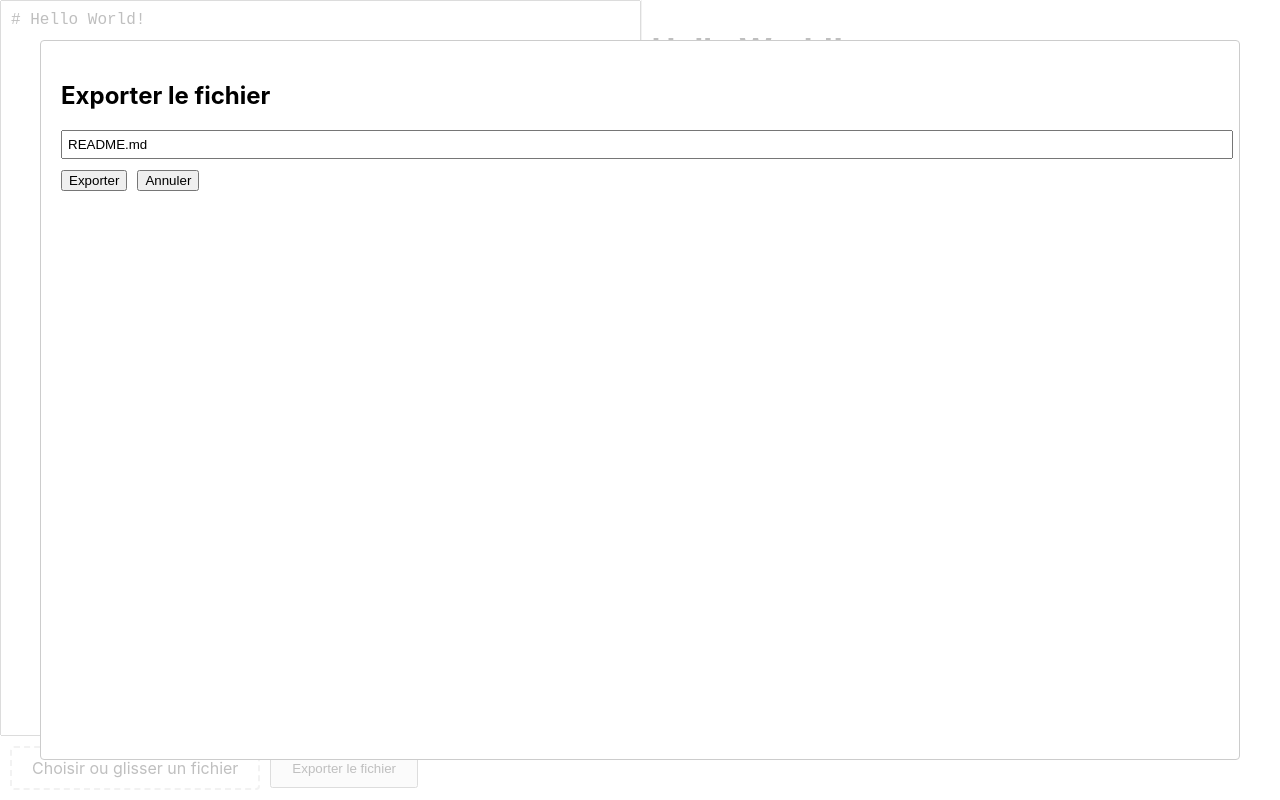
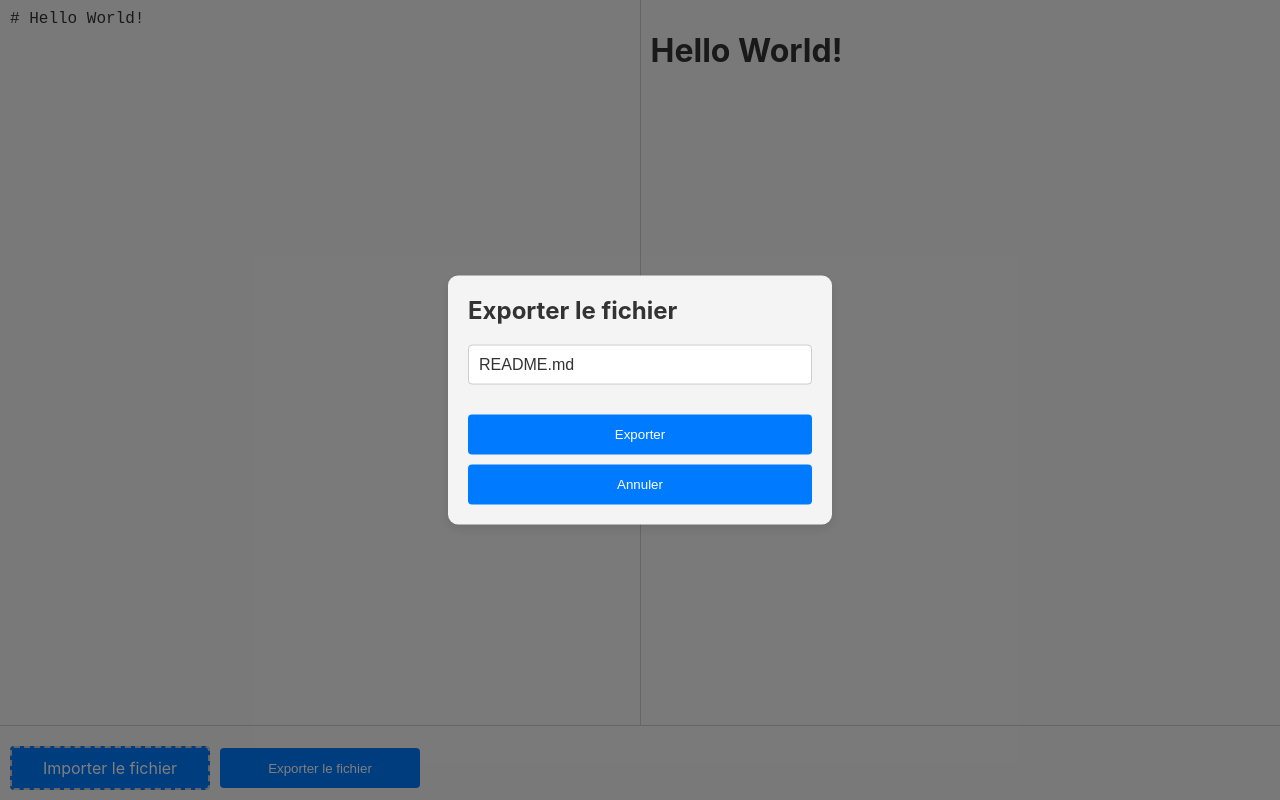
Before and after one commit to Matthieu73110/spec_dev_web_2, a React (Create React App) app in the folder app-markdown/: page /markdown in a window 1280 px wide. Both pictures are taken after a click on the button "Exporter le fichier". Built offline with nearby package versions, Linux system fonts and the light colour scheme.

Commit message:
Mise a jour du style

```diff
--- a/app-markdown/src/components/FileActions.jsx
+++ b/app-markdown/src/components/FileActions.jsx
@@ -62,7 +62,8 @@ function FileActions({ markdown, onFileImport }) {
   };
 
   return (
-    <div style={{ padding: '10px', display: 'flex', alignItems: 'center' }}>
+    <div style={{ width: '100%', borderTop: '1px solid #ccc', paddingTop: '10px' }}>
+      <div style={{ padding: '10px', display: 'flex', alignItems: 'center', justifyContent: 'flex-start' }}>
         <div
           onClick={handleClick}
           onDragOver={handleDragOver}
@@ -72,16 +73,20 @@ function FileActions({ markdown, onFileImport }) {
             padding: '10px 20px',
             border: '2px dashed #ccc',
             borderRadius: '4px',
-          backgroundColor: isDragging ? '#f0f0f0' : '#fff',
+            backgroundColor: isDragging ? '#f0f0f0' : '#007bff',
+            color: isDragging ? '#333' : '#fff',
             textAlign: 'center',
             cursor: 'pointer',
             marginRight: '10px',
             display: 'flex',
             alignItems: 'center',
             justifyContent: 'center',
+            transition: 'background-color 0.3s ease, color 0.3s ease',
+            width: '200px',
+            boxSizing: 'border-box',
           }}
         >
-        {isDragging ? 'Déposez le fichier ici' : 'Choisir ou glisser un fichier'}
+          {isDragging ? 'Déposez ici' : 'Importer le fichier'}
           <input
             type="file"
             accept=".md"
@@ -90,7 +95,7 @@ function FileActions({ markdown, onFileImport }) {
             style={{ display: 'none' }}
           />
         </div>
-      <button onClick={openModal} style={{ padding: '10px 20px', cursor: 'pointer' }}>
+        <button onClick={openModal} style={{ padding: '10px 20px', cursor: 'pointer', backgroundColor: '#007bff', color: '#fff', border: 'none', borderRadius: '4px', width: '200px', boxSizing: 'border-box' }}>
           Exporter le fichier
         </button>
 
@@ -99,6 +104,8 @@ function FileActions({ markdown, onFileImport }) {
           onRequestClose={closeModal}
           contentLabel="Nommer et exporter le fichier"
           ariaHideApp={false}
+          className="modal-content"
+          overlayClassName="modal-overlay"
         >
           <h2>Exporter le fichier</h2>
           <input
@@ -106,10 +113,9 @@ function FileActions({ markdown, onFileImport }) {
             value={fileName}
             onChange={(e) => setFileName(e.target.value)}
             placeholder="Nom du fichier"
-          style={{ padding: '5px', width: '100%' }}
           />
           <div style={{ marginTop: '10px' }}>
-          <button onClick={handleFileExport} style={{ marginRight: '10px' }}>
+            <button onClick={handleFileExport} style={{ marginBottom: '10px' }}>
               Exporter
             </button>
             <button onClick={closeModal}>
@@ -118,6 +124,7 @@ function FileActions({ markdown, onFileImport }) {
           </div>
         </Modal>
       </div>
+    </div>
   );
 }
 
--- a/app-markdown/src/index.css
+++ b/app-markdown/src/index.css
@@ -5,9 +5,151 @@ body {
     sans-serif;
   -webkit-font-smoothing: antialiased;
   -moz-osx-font-smoothing: grayscale;
+  background-color: #f4f4f4; /* Couleur de fond par défaut */
+  color: #333; /* Couleur de texte par défaut */
 }
 
 code {
   font-family: source-code-pro, Menlo, Monaco, Consolas, 'Courier New',
     monospace;
 }
+
+@media (prefers-color-scheme: dark) {
+  body {
+    background-color: #2c2c2c; /* Couleur de fond pour le mode sombre */
+    color: #ccc; /* Couleur de texte pour le mode sombre */
+  }
+
+  .modal-content {
+    background-color: #2c2c2c; /* Couleur de fond pour le mode sombre */
+    color: #ccc; /* Couleur de texte pour le mode sombre */
+  }
+}
+
+@media (prefers-color-scheme: light) {
+  body {
+    background-color: #f4f4f4; /* Couleur de fond pour le mode clair */
+    color: #333; /* Couleur de texte pour le mode clair */
+  }
+
+  .modal-content input[type="text"] {
+    background-color: #3c3c3c; /* Fond du champ pour le mode sombre */
+    color: #ccc; /* Texte du champ pour le mode sombre */
+    border: 1px solid #555; /* Bordure du champ pour le mode sombre */
+  }
+}
+
+textarea {
+  width: 100%;
+  height: 100%;
+  border: none;
+  outline: none; /* Désactive la bordure en gras lors de la sélection */
+  resize: none; /* Désactive le redimensionnement manuel */
+  padding: 10px;
+  font-size: 16px;
+  box-sizing: border-box;
+  background-color: inherit; /* Adapte le fond à celui du body */
+  color: inherit; /* Adapte la couleur du texte à celle du body */
+}
+
+button {
+  padding: 10px 20px;
+  cursor: pointer;
+  background-color: #007bff;
+  color: #fff;
+  border: none;
+  border-radius: 4px;
+  transition: background-color 0.3s ease;
+  width: 200px; /* Largeur fixe pour les deux boutons */
+  height: 40px; /* Hauteur fixe pour les deux boutons */
+  text-align: center;
+  box-sizing: border-box;
+}
+
+button:hover {
+  background-color: #0056b3;
+}
+
+input[type="text"] {
+  padding: 5px;
+  width: 100%;
+  border: 1px solid #ccc;
+  border-radius: 4px;
+  font-size: 14px;
+}
+
+.modal {
+  position: fixed;
+  top: 50%;
+  left: 50%;
+  transform: translate(-50%, -50%);
+  background: white;
+  padding: 20px;
+  border-radius: 8px;
+  box-shadow: 0 2px 10px rgba(0, 0, 0, 0.1);
+  z-index: 1000;
+}
+
+.modal-content {
+  position: fixed;
+  top: 50%;
+  left: 50%;
+  transform: translate(-50%, -50%);
+  width: 30%;
+  max-width: 400px;
+  padding: 20px;
+  border-radius: 10px;
+  box-shadow: 0 4px 12px rgba(0, 0, 0, 0.1);
+  z-index: 1000;
+  background-color: #f4f4f4; /* Couleur par défaut pour le light mode */
+  color: #333;
+  box-sizing: border-box;
+}
+
+.modal-overlay {
+  position: fixed;
+  top: 0;
+  left: 0;
+  width: 100%;
+  height: 100%;
+  background: rgba(0, 0, 0, 0.5);
+  z-index: 999;
+}
+
+.modal-content h2 {
+  margin-top: 0;
+  font-size: 1.5em;
+  color: #333;
+}
+
+.modal-content input[type="text"] {
+  padding: 10px;
+  width: 100%;
+  border: 1px solid #ccc;
+  border-radius: 4px;
+  font-size: 16px;
+  margin-bottom: 20px;
+  background-color: #fff; /* Fond pour le light mode */
+  color: #333; /* Couleur de texte pour le light mode */
+  box-sizing: border-box;
+}
+
+.modal-content button {
+  padding: 10px 20px;
+  cursor: pointer;
+  background-color: #007bff;
+  color: #fff;
+  border: none;
+  border-radius: 4px;
+  transition: background-color 0.3s ease;
+  width: 100%;
+  margin-bottom: 10px; /* Espacement entre les boutons */
+}
+
+.modal-content button:last-child {
+  margin-bottom: 0; /* Supprime la marge du dernier bouton */
+}
+
+.modal-content button:hover {
+  background-color: #0056b3;
+}
```
Lines whose indentation alone changed are shown as unchanged.
